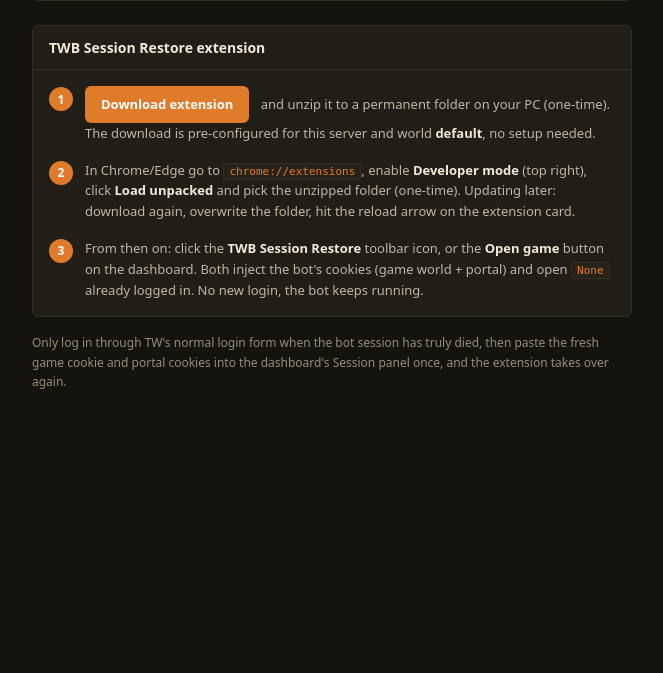
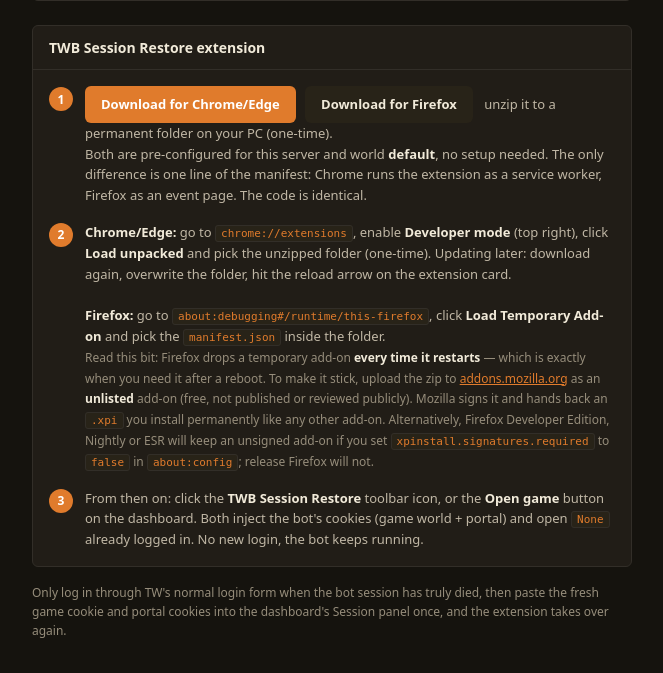
Before and after one commit to LazyTurtleStyle/TWBOT_LazyTurtle, a Flask app: page /app/tw-open in a window 1280 px wide. Shown: the part 160-833 px from the top of the page, without its empty margins (308-971 px from the left). Before the commit the page ends 549 px from the top, so only its background shows below. Run offline with Flask 3, Linux system fonts and the light colour scheme.

Commit message:
extension: a Firefox build of the session-restore add-on
Chrome and Firefox disagree about exactly one line of the manifest and agree
about everything else, so the second download is the same files with the
background declaration swapped:

    chrome   background.service_worker   the only form Chrome accepts
    firefox  background.scripts          the only form Firefox accepts

None of the JavaScript changes. Every API it calls - cookies, storage, tabs,
action, runtime - exists in both browsers, and Firefox takes the chrome.*
alias, so all 196 lines are byte-identical between the two zips; only
manifest.json differs, which the build asserts by construction. Firefox also
wants an add-on id of its own before it will load the folder, and a signed
build needs a stable one, so that is added where it belongs and left out where
Chrome would reject it.

The instructions say the thing that actually bites: Firefox discards a
temporary add-on every time it restarts, which is precisely the moment this
extension exists for. Getting it to stick means unlisted signing on AMO, or a
Firefox channel that allows unsigned add-ons - so both routes are spelled out
rather than left to be discovered after the first reboot.

Two contrast fixes this page needed for the second button: it had no quiet
button variant, so an unstyled .btn rendered as browser-default blue text, and
the AMO link was near-black on near-black.

Co-Authored-By: Claude Opus 5 <noreply@anthropic.com>

```diff
--- a/webmanager/server.py
+++ b/webmanager/server.py
@@ -1658,13 +1658,27 @@ def tw_cookies_export():
     return resp
 
 
-@app.route('/app/tw-extension.zip', methods=['GET'])
-def tw_extension_zip():
+def _build_extension_zip(flavour="chrome"):
+    """The session-restore extension, packed for one browser.
+
+    Chrome and Firefox disagree about exactly one line of the manifest and
+    agree about everything else - none of the JavaScript differs, because every
+    API it calls (cookies, storage, tabs, action, runtime) exists in both and
+    Firefox accepts the chrome.* alias. So the two downloads are the same files
+    with the background declaration swapped:
+
+        chrome   background.service_worker  - the only form Chrome accepts
+        firefox  background.scripts         - the only form Firefox accepts
+
+    Firefox also wants an add-on id of its own before it will take the folder,
+    which Chrome ignores and would reject in strict mode, so it is only added
+    where it belongs.
+    """
     import io
     import zipfile
     ext_dir = os.path.join(os.path.dirname(os.path.abspath(__file__)), '..', 'browser-extension')
     if not os.path.isdir(ext_dir):
-        return "Extension folder not found on server.", 404
+        return None
     buf = io.BytesIO()
     with zipfile.ZipFile(buf, 'w', zipfile.ZIP_DEFLATED) as zf:
         for fname in sorted(os.listdir(ext_dir)):
@@ -1698,13 +1712,44 @@ def tw_extension_zip():
                     manifest["name"] += " (%s)" % world
                     manifest["action"]["default_title"] = \
                         "Open TribalWars %s with bot session" % world
+                if flavour == "firefox":
+                    # Firefox has no service worker in MV3; it runs the same
+                    # file as an event page instead.
+                    manifest["background"] = {"scripts": ["background.js"]}
+                    # Without an id of its own Firefox refuses to load the
+                    # folder at all, and a signed build needs a stable one.
+                    manifest["browser_specific_settings"] = {
+                        "gecko": {
+                            "id": "twb-session-restore@%s" % (world or "local"),
+                            "strict_min_version": "115.0",
+                        }
+                    }
                 zf.writestr(fname, json.dumps(manifest, indent=2))
             else:
                 zf.write(fpath, fname)
     buf.seek(0)
-    zip_name = "twb-session-extension-%s.zip" % (DataReader.active_world() or "default")
-    return Response(buf.read(), content_type='application/zip',
+    return buf.read()
+
+
+def _extension_response(flavour):
+    blob = _build_extension_zip(flavour)
+    if blob is None:
+        return "Extension folder not found on server.", 404
+    suffix = "-firefox" if flavour == "firefox" else ""
+    zip_name = "twb-session-extension-%s%s.zip" % (
+        DataReader.active_world() or "default", suffix)
+    return Response(blob, content_type='application/zip',
                     headers={'Content-Disposition': 'attachment; filename="%s"' % zip_name})
+
+
+@app.route('/app/tw-extension.zip', methods=['GET'])
+def tw_extension_zip():
+    return _extension_response("chrome")
+
+
+@app.route('/app/tw-extension-firefox.zip', methods=['GET'])
+def tw_extension_firefox_zip():
+    return _extension_response("firefox")
 
 
 @app.route('/app/tw-proxy', methods=['GET'])
--- a/webmanager/templates/tw_open.html
+++ b/webmanager/templates/tw_open.html
@@ -31,6 +31,12 @@
 		.btn-ember { background: var(--ember); color: #fff; }
 		.btn-ember:hover { background: var(--ember-dim); color: #fff; }
 		.btn-sm { padding: 5px 10px; font-size: 12px; }
+		/* The second download needs to read as a button without competing with
+		   the first, and this page had no variant for that. */
+		.btn-quiet { background: var(--surface-2); color: var(--ink); border: 1px solid var(--line); }
+		.btn-quiet:hover { border-color: var(--ember-dim); color: var(--ink); }
+		/* The browser default link blue is unreadable on this background. */
+		.note a, .step-body a:not(.btn) { color: var(--ember); text-decoration: underline; }
 		.pill { font-size: 11px; font-weight: 600; padding: 3px 10px; border-radius: 99px; }
 		.pill-moss { background: rgba(147,165,106,.15); color: var(--moss); border: 1px solid rgba(147,165,106,.4); }
 		.pill-dim { background: var(--surface-2); color: var(--ink-faint); border: 1px solid var(--line); }
@@ -65,17 +71,33 @@
 			<div class="step">
 				<div class="step-n">1</div>
 				<div class="step-body">
-					<a class="btn btn-ember btn-sm" href="/app/tw-extension.zip">Download extension</a>
-					<span style="margin-left:8px">and unzip it to a permanent folder on your PC (one-time).</span>
-					<br>The download is pre-configured for this server and world <strong>{{ active_world or 'default' }}</strong>, no setup needed.
+					<a class="btn btn-ember btn-sm" href="/app/tw-extension.zip">Download for Chrome/Edge</a>
+					<a class="btn btn-quiet btn-sm" style="margin-left:6px" href="/app/tw-extension-firefox.zip">Download for Firefox</a>
+					<span style="margin-left:8px">unzip it to a permanent folder on your PC (one-time).</span>
+					<br>Both are pre-configured for this server and world <strong>{{ active_world or 'default' }}</strong>, no setup needed.
+					The only difference is one line of the manifest: Chrome runs the extension as a service
+					worker, Firefox as an event page. The code is identical.
 				</div>
 			</div>
 			<div class="step">
 				<div class="step-n">2</div>
 				<div class="step-body">
-					In Chrome/Edge go to <code>chrome://extensions</code>, enable <strong>Developer mode</strong> (top right),
-					click <strong>Load unpacked</strong> and pick the unzipped folder (one-time).
+					<strong>Chrome/Edge:</strong> go to <code>chrome://extensions</code>, enable
+					<strong>Developer mode</strong> (top right), click <strong>Load unpacked</strong> and pick the
+					unzipped folder (one-time).
 					Updating later: download again, overwrite the folder, hit the reload arrow on the extension card.
+					<br><br>
+					<strong>Firefox:</strong> go to <code>about:debugging#/runtime/this-firefox</code>,
+					click <strong>Load Temporary Add-on</strong> and pick the <code>manifest.json</code> inside the folder.
+					<br><span class="note" style="display:inline">Read this bit: Firefox drops a temporary add-on
+					<strong>every time it restarts</strong> &mdash; which is exactly when you need it after a reboot.
+					To make it stick, upload the zip to
+					<a href="https://addons.mozilla.org/developers/addon/submit/distribution" target="_blank" rel="noopener">addons.mozilla.org</a>
+					as an <strong>unlisted</strong> add-on (free, not published or reviewed publicly). Mozilla signs it and
+					hands back an <code>.xpi</code> you install permanently like any other add-on. Alternatively, Firefox
+					Developer Edition, Nightly or ESR will keep an unsigned add-on if you set
+					<code>xpinstall.signatures.required</code> to <code>false</code> in <code>about:config</code>;
+					release Firefox will not.</span>
 				</div>
 			</div>
 			<div class="step">
```
